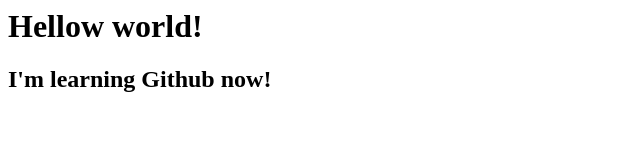
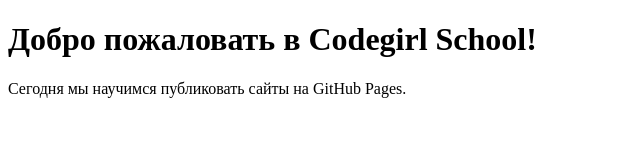
Before and after one commit to Daridafolk/My-first-repository, a plain HTML site: page index.html in a window 1280 px wide. Shown: the whole page, without its empty margins (0-640 px from the left). Drawn offline with Linux system fonts and the light colour scheme.

Commit message:
Добавила структуру сайта

```diff
--- a/index.html
+++ b/index.html
@@ -1,2 +1,15 @@
-<h1>Hellow world!</h1>
-<h2>I'm learning Github now!</h2>
+<!DOCTYPE html>
+<html lang="en">
+
+<head>
+    <meta charset="UTF-8">
+    <meta name="viewport" content="width=device-width, initial-scale=1.0">
+    <title>работа с GitHub</title>
+</head>
+
+<body>
+    <h1>Добро пожаловать в Codegirl School!</h1>
+    <p>Сегодня мы научимся публиковать сайты на GitHub Pages.</p>
+</body>
+
+</html>
```
